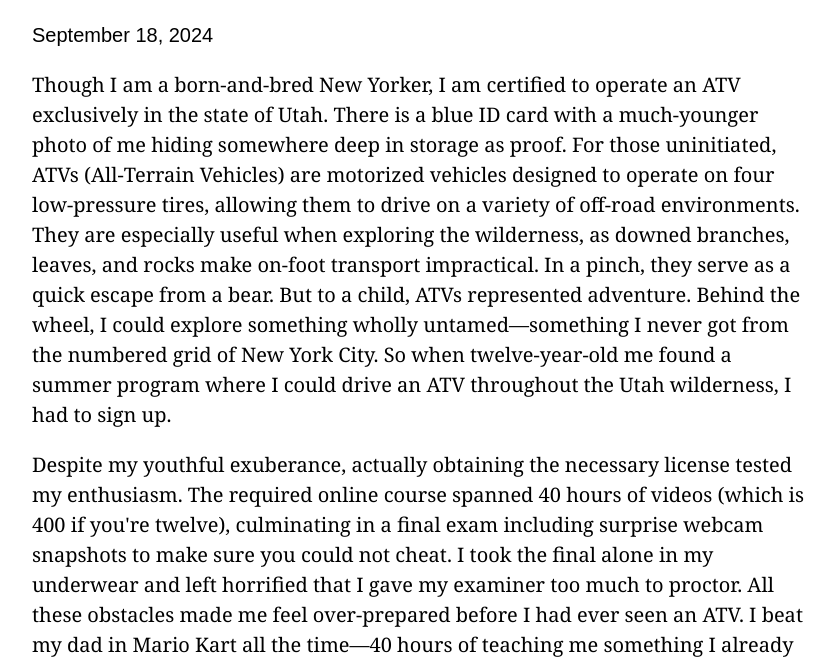
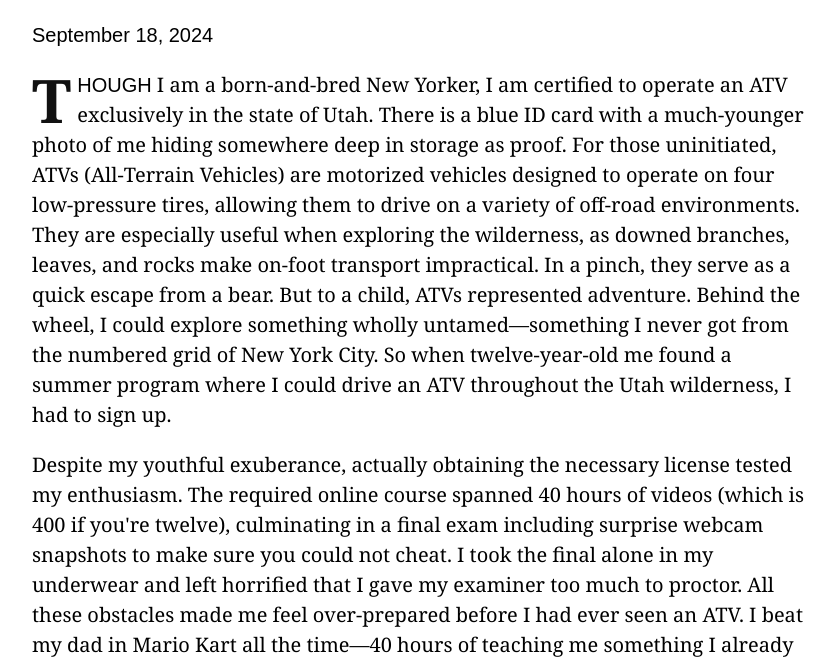
Before and after one commit to jameswmasson/jameswmasson.github.io, a plain HTML site: page posts/drivers-seat.html in a window 1280 px wide. Shown: the part 150-809 px from the top of the page, without its empty margins (218-1053 px from the left). Drawn offline with Linux system fonts and the light colour scheme.

Commit message:
Update drivers-seat.html

```diff
--- a/posts/drivers-seat.html
+++ b/posts/drivers-seat.html
@@ -11,7 +11,7 @@
         <article>
             <h1>In the Driver's Seat</h1>
             <time datetime="09-18-24">September 18, 2024</time>
-            <p>Though I am a born-and-bred New Yorker, I am certified to operate an ATV exclusively in the state of Utah.
+            <p> <span class="dropcap">T</span> <span class="dropcap-follow">hough</span> I am a born-and-bred New Yorker, I am certified to operate an ATV exclusively in the state of Utah.
                 There is a blue ID card with a much-younger photo of me hiding somewhere deep in storage as proof.
                 For those uninitiated, ATVs (All-Terrain Vehicles) are motorized vehicles designed to operate on four low-pressure tires, allowing them to drive on a variety of off-road environments.
                 They are especially useful when exploring the wilderness, as downed branches, leaves, and rocks make on-foot transport impractical. In a pinch, they serve as a quick escape from a bear.
```
